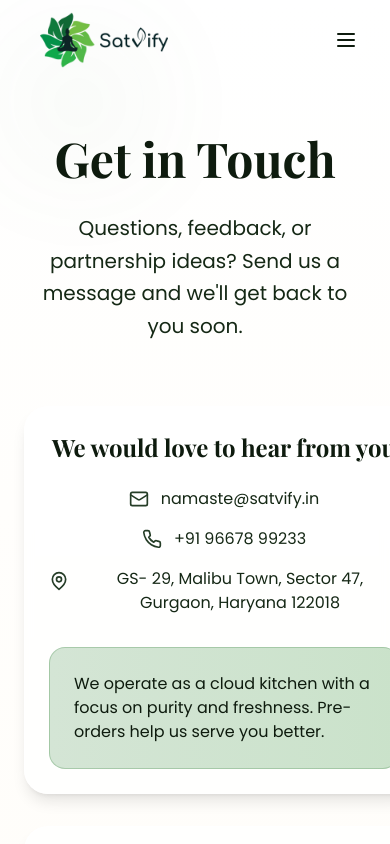
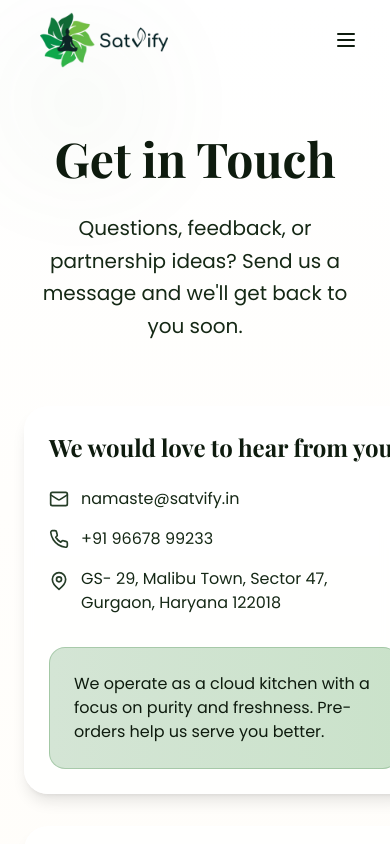
Before and after one commit to mudit682/satvik-, a React (Vite) app in the folder sattvik/: page /contact in a window 390 px wide. Shown: the top 844 px of the page. Built offline with nearby package versions, Linux system fonts and the light colour scheme.

Commit message:
fix: standardize left-alignment on Menu and Contact pages for all devices

```diff
--- a/sattvik/src/pages/ContactPage.tsx
+++ b/sattvik/src/pages/ContactPage.tsx
@@ -107,20 +107,20 @@ export default function ContactPage() {
           <div className="grid lg:grid-cols-2 gap-8 md:gap-12">
             {/* Contact Info */}
             <div className="bg-white/80 backdrop-blur-sm p-6 md:p-8 rounded-3xl shadow-lg border border-white/50">
-              <h2 className="font-heading text-2xl font-bold text-calPoly-700 mb-6 text-center lg:text-left">We would love to hear from you</h2>
+              <h2 className="font-heading text-2xl font-bold text-calPoly-700 mb-6 text-left">We would love to hear from you</h2>
               <div className="space-y-4 font-body text-calPoly-600">
                 {/* --- FIX: Updated Email --- */}
-                <div className="flex items-center gap-3 justify-center lg:justify-start">
+                <div className="flex items-center gap-3 justify-start">
                   <Mail className="w-5 h-5 text-hunter-600" />
                   <a href="mailto:namaste@satvify.in" className="hover:text-hunter-700">namaste@satvify.in</a>
                 </div>
                 {/* --- FIX: Updated Phone --- */}
-                <div className="flex items-center gap-3 justify-center lg:justify-start">
+                <div className="flex items-center gap-3 justify-start">
                   <Phone className="w-5 h-5 text-hunter-600" />
                   <a href="tel:+919667899233" className="hover:text-hunter-700">+91 96678 99233</a>
                 </div>
                 {/* --- FIX: Updated Address --- */}
-                <div className="flex items-start gap-3 justify-center lg:justify-start text-center lg:text-left"> {/* Changed to items-start */}
+                <div className="flex items-start gap-3 justify-start"> {/* Left aligned on all devices */}
                   <MapPin className="w-5 h-5 text-hunter-600 mt-1 flex-shrink-0" /> {/* Added mt-1 */}
                   <span>GS- 29, Malibu Town, Sector 47, Gurgaon, Haryana 122018</span>
                 </div>
--- a/sattvik/src/pages/MenuProductsPage.tsx
+++ b/sattvik/src/pages/MenuProductsPage.tsx
@@ -451,12 +451,12 @@ export default function MenuProductsPage() {
 
         <div className="container mx-auto px-6 relative z-10">
           {/* --- FIX 3: Bottom margin changed from mb-16 to mb-12 --- */}
-          <div className="text-center mb-12">
+          <div className="text-left mb-12">
             <h1 className="font-heading text-5xl md:text-6xl lg:text-7xl font-bold text-calPoly-700 mb-6 leading-tight">
               Menu
             </h1>
 
-            <p className="font-body text-xl text-calPoly-600 max-w-4xl mx-auto leading-relaxed">
+            <p className="font-body text-xl text-calPoly-600 max-w-4xl leading-relaxed">
               Every dish is crafted with <span className="font-semibold text-hunter-600">intention</span> and <span className="font-semibold text-hunter-600">love</span>,
               using only the purest ingredients to create meals that heal, energize, and bring joy to your daily nourishment journey.
             </p>
@@ -467,7 +467,7 @@ export default function MenuProductsPage() {
       {/* Filters and Search */}
       <section className="py-12 bg-white/80 backdrop-blur-sm border-b border-hunter-100">
         <div className="container mx-auto px-6">
-          <div className="flex flex-col lg:flex-row gap-6 items-center justify-between">
+          <div className="flex flex-col lg:flex-row gap-6 items-start lg:items-center justify-between">
             {/* Search */}
             <div className="relative flex-1 max-w-md">
               <Search className="absolute left-4 top-1/2 transform -translate-y-1/2 w-5 h-5 text-calPoly-400" />
```
